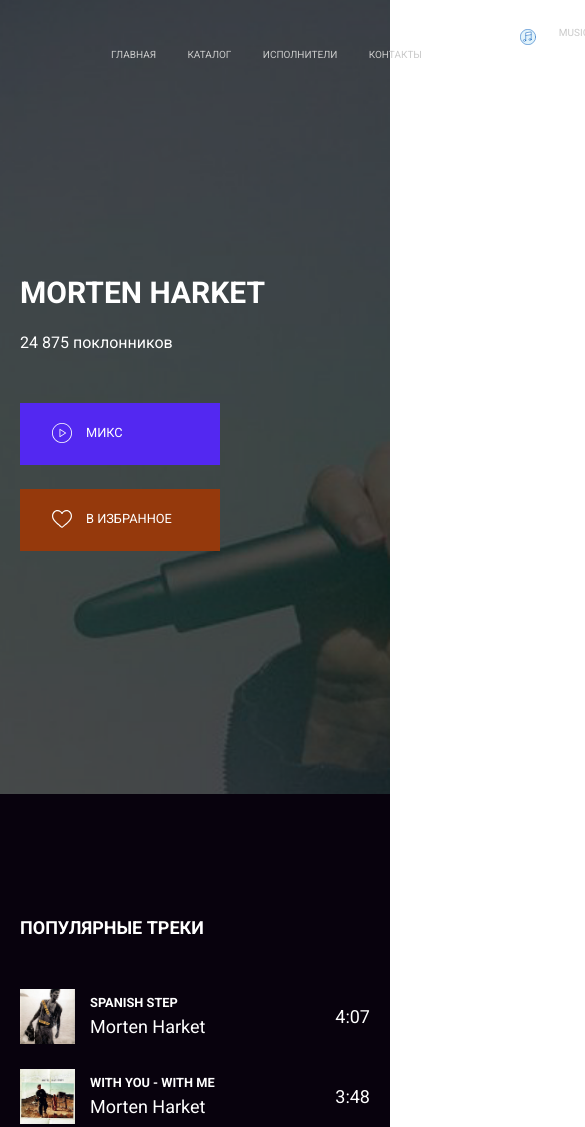
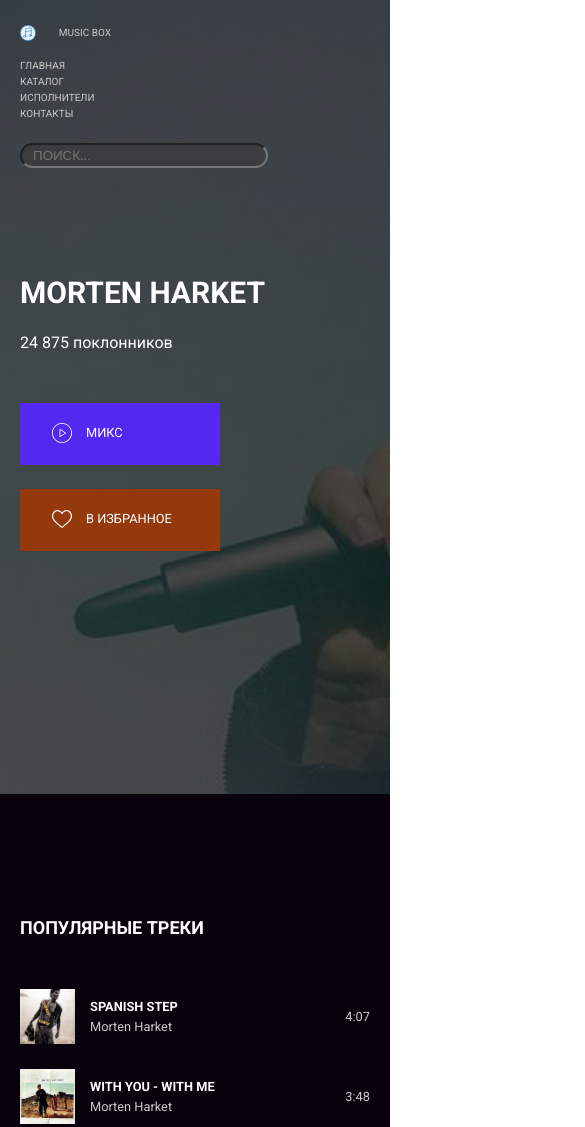
Before and after one commit to yavictor/layout-designer-project-lvl2, a website: page src/artist.html in a window 390 px wide. Shown: the top 1127 px of the page, 585 px wide, since content can reach past the window. Drawn offline with Linux system fonts and the light colour scheme.

Commit message:
Remove media in sections

```diff
--- a/src/artist.html
+++ b/src/artist.html
@@ -12,7 +12,7 @@
     <section class="page-description morten" id="page-description">
       <div class="container">
         <div class="header">
-          <div class="flex-container">
+          <div class="main-flex-container">
             <a href="#" class="main-menu">
               <div class="logo">
                 <img src="images/logo.svg" class="logo" alt="logo" />
@@ -21,10 +21,10 @@
             </a>
             <div class="menu-container">
               <div class="top-menu">
-                <div class="menu-item main">Главная</div>
-                <div class="menu-item catalog">Каталог</div>
-                <div class="menu-item performers">Исполнители</div>
-                <div class="menu-item contacts">Контакты</div>
+                <a href="#"><div class="menu-item main">Главная</div></a>
+                <a href="#"><div class="menu-item catalog">Каталог</div></a>
+                <a href="#"><div class="menu-item performers">Исполнители</div></a>
+                <a href="#"><div class="menu-item contacts">Контакты</div></a>
               </div>
               <div class="search-bar">
                 <input type="text" placeholder="   ПОИСК..." class="search-input" id="search ">
@@ -119,7 +119,7 @@
               <img src="images/Letter from Egypt.png" alt="track title">
               <div class="text-container">
                 <h3 class="track-title">With You - With Me</h3>
-              <div class="track-performer">Morten Harket</div>
+                <div class="track-performer">Morten Harket</div>
               </div>
             </div>
             <div class="duration">3:48</div>
@@ -130,7 +130,7 @@
               <img src="images/Brother.png" alt="track title">
               <div class="text-container">
                 <h3 class="track-title">Brother</h3>
-              <div class="track-performer">Morten Harket</div>
+               <div class="track-performer">Morten Harket</div>
               </div>
             </div>
             <div class="duration">5:05</div>
@@ -152,7 +152,7 @@
               <img src="images/Letter from Egypt.png" alt="track title">
               <div class="text-container">
                 <h3 class="track-title">Darkspace</h3>
-              <div class="track-performer">Morten Harket</div>
+                <div class="track-performer">Morten Harket</div>
               </div>
             </div>
             <div class="duration">3:45</div>
--- a/src/scss/header.scss
+++ b/src/scss/header.scss
@@ -4,7 +4,13 @@
   height: 25px;
   text-transform: uppercase;
 
-  .flex-container {
+  .title,
+  .menu-item {
+    font-size: 10px;
+    line-height: 16px;
+  }
+
+  .main-flex-container {
     display: flex;
     align-items: center;
     text-transform: uppercase;
@@ -24,12 +30,6 @@
     .logo {
       width: 16px;
       height: 16px;
-    }
-
-    .title,
-    .menu-item {
-      font-size: 10px;
-      line-height: 16px;
     }
 
     .menu-container {
@@ -63,29 +63,49 @@
       }
     }
   }
+}
 
-  @media (max-width: 768px) {
-    .container {
+@media (max-width: 768px) {
+  .header {
+    width: 100%;
+
+    .main-flex-container {
+      flex-direction: column;
       flex-wrap: wrap;
+      align-items: start;
       width: 100%;
       margin-left: 0;
 
-      .logo {
+      .main-menu {
         margin-bottom: 17px;
+
+        .logo {
+          img {
+            display: block;
+          }
+        }
       }
 
-      .flex-container {
+      .menu-container {
         flex-direction: column;
+        align-items: start;
         width: 100%;
         margin-left: 0;
+
+        .top-menu {
+          flex-direction: column;
+          a {
+            text-decoration: none;
+          }
+        }
       }
 
-      .top-menu {
-        flex-direction: column;
-      }
+      .search-bar {
+        width: 100%;
+        margin-top: 18px;
+        .search-input {
 
-      .search-input {
-        width: 100%;
+        }
       }
     }
   }
--- a/src/scss/page-discography.scss
+++ b/src/scss/page-discography.scss
@@ -20,13 +20,22 @@
       font-size: 18px;
       text-transform: capitalize;
     }
+
+    .item-year {
+      color: $secondary-text-color;
+      font-size: 16px;
+    }
   }
 
   @media (max-width: 768px) {
     .discography-container {
-      img {
-        width: 137px;
-        height: 137px;
+      .discography-item {
+        width: 138px;
+
+        img {
+          width: 137px;
+          height: 137px;
+        }
       }
     }
   }
--- a/src/scss/page-popular-track.scss
+++ b/src/scss/page-popular-track.scss
@@ -34,12 +34,22 @@
             font-size: 12.8px;
             text-transform: uppercase;
           }
+
+          .track-performer {
+            color: $secondary-text-color;
+            font-weight: normal;
+            font-size: 12.8px;
+            text-transform: capitalize;
+          }
         }
       }
 
       .duration {
         display: flex;
         align-items: center;
+        color: $secondary-text-color;
+        font-weight: normal;
+        font-size: 12.8px;
       }
     }
   }
--- a/src/scss/page-similar.scss
+++ b/src/scss/page-similar.scss
@@ -31,9 +31,13 @@
 
   @media (max-width: 768px) {
     .artists-container {
-      img {
+      .artist-item {
         width: 137px;
-        height: 137px;
+
+        img {
+          width: 137px;
+          height: 137px;
+        }
       }
     }
   }
```
Also changed, not shown: src/index.html (+5 -5 lines), src/style.css, 1 other file.
